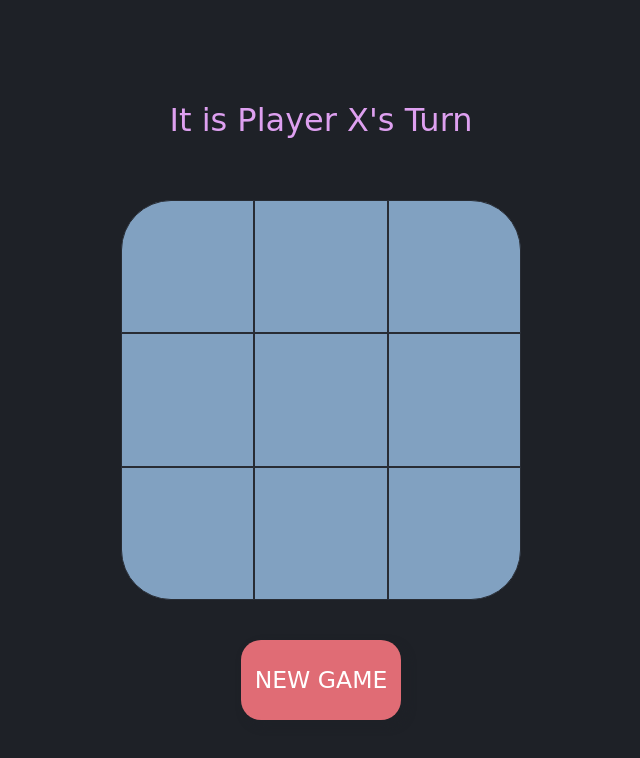
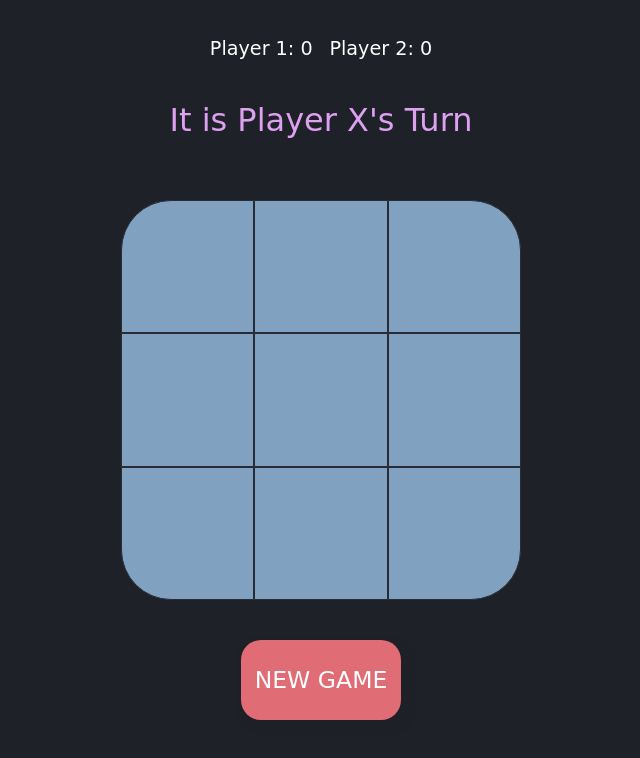
Before and after one commit to zahimeen/tic-tac-toe, a website: page src/index.html in a window 1280 px wide. Shown: the whole page, without its empty margins (319-959 px from the left). Drawn offline with Linux system fonts and the light colour scheme.

Commit message:
added scoreboard

```diff
--- a/src/index.html
+++ b/src/index.html
@@ -8,6 +8,10 @@
     </head>
 
     <body>
+        <div class="scores">
+            <p class="score score-0">Player 1: 0</p>
+            <p class="score score-1">Player 2: 0</p>
+        </div>
         <p class="message">Message</p>
         <div class="board">
             <button
--- a/src/script.js
+++ b/src/script.js
@@ -2,6 +2,8 @@ const boardEl = document.querySelectorAll(".board-pos");
 const newGameBtnEl = document.querySelector(".new-game-btn");
 const messageEl = document.querySelector(".message");
 const players = ["X", "O"];
+const scores = [0, 0];
+const scoresEl = document.querySelectorAll(".score");
 let currentPlayer, disabledButtons, turnsTaken, board;
 
 const setMessage = (msg) => (messageEl.textContent = msg);
@@ -63,6 +65,10 @@ const setGameStatus = function (newPlayer, posX, posY) {
     if (gameStatus.isFinished) {
         disableButtons();
         setMessage(gameStatus.msg);
+        scores[currentPlayer] += 1;
+        scoresEl[currentPlayer].textContent = `Player ${currentPlayer + 1}: ${
+            scores[currentPlayer]
+        }`;
         return;
     }
     setMessage(`It is Player ${players[newPlayer]}'s Turn`);
--- a/src/style.css
+++ b/src/style.css
@@ -88,3 +88,18 @@ body {
 .winning-move:hover {
     background-color: #98c379;
 }
+
+.scores {
+    position: absolute;
+    top: 6vh;
+    left: 50vw;
+    transform: translate(-50%, -50%);
+}
+
+.score {
+    color: #ffffff;
+    font-family: cursive;
+    font-size: 1.5vw;
+    display: inline;
+    margin: 0.5vw;
+}
```
